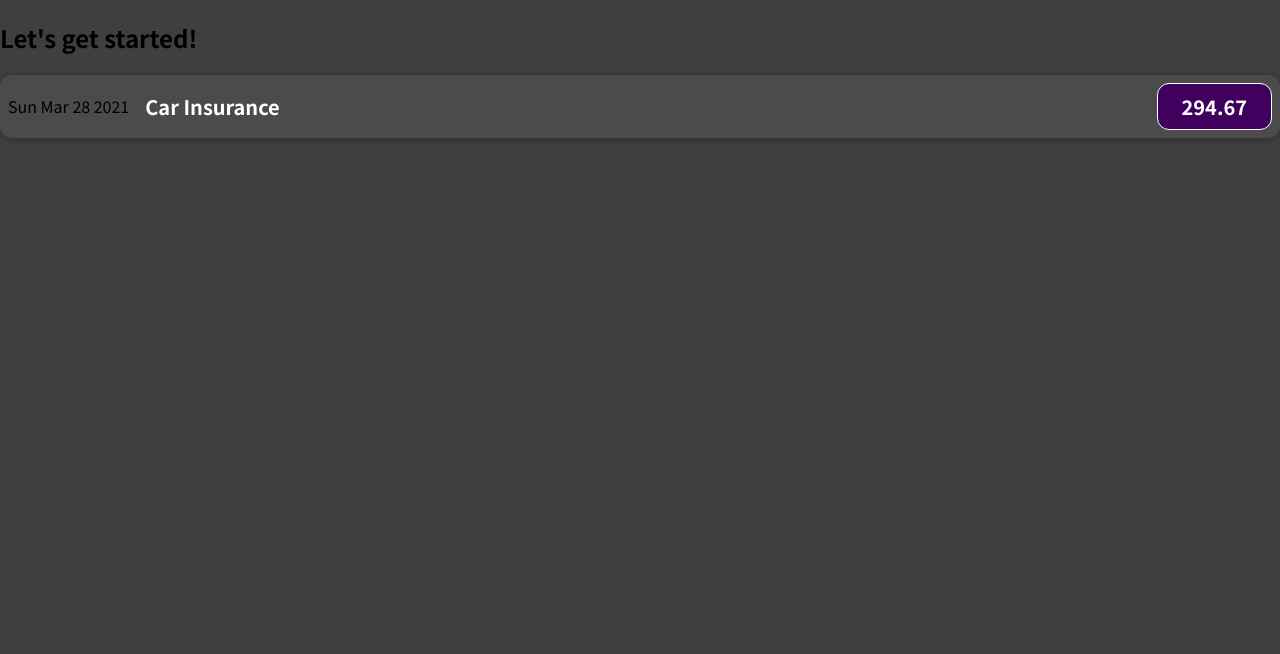
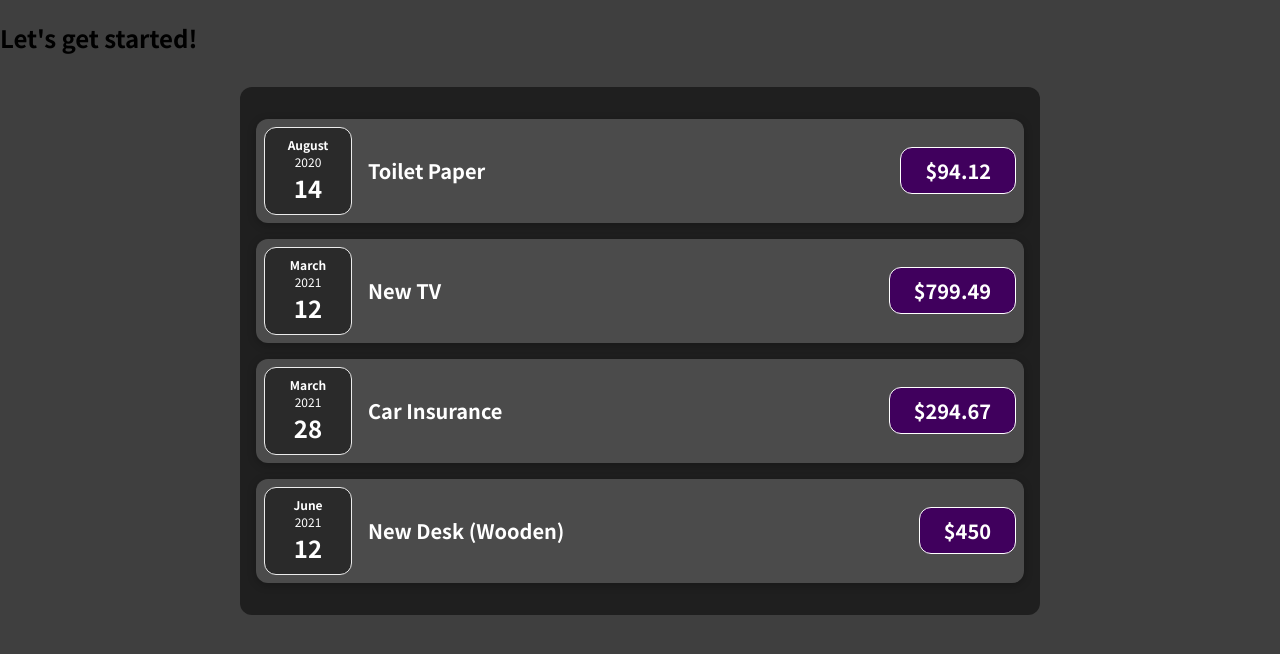
Before and after one commit to rifkiramadhan/react-js-mastering, a React (Create React App) app in the folder my-app/: page / in a window 1280 px wide. Shown: the top 654 px of the page. Built offline with nearby package versions, Linux system fonts and the light colour scheme; the HTML template or start-up script is replaced by a standard one.

Commit message:
Sending a training project to [React & Component Basics]

```diff
--- a/my-app/src/App.js
+++ b/my-app/src/App.js
@@ -1,10 +1,37 @@
-import ExpenseItem from './components/ExpenseItem';
+import Expenses from './components/Expenses';
 
 function App() {
+  const expenses = [
+    {
+      id: 'e1',
+      title: 'Toilet Paper',
+      amount: 94.12,
+      date: new Date(2020, 7, 14),
+    },
+    {
+      id: 'e2',
+      title: 'New TV',
+      amount: 799.49,
+      date: new Date(2021, 2, 12),
+    },
+    {
+      id: 'e3',
+      title: 'Car Insurance',
+      amount: 294.67,
+      date: new Date(2021, 2, 28),
+    },
+    {
+      id: 'e4',
+      title: 'New Desk (Wooden)',
+      amount: 450,
+      date: new Date(2021, 5, 12),
+    },
+  ];
+
   return (
     <div>
       <h2>Let's get started!</h2>
-      <ExpenseItem />
+      <Expenses items={expenses} />
     </div>
   );
 }
--- /dev/null
+++ b/my-app/src/components/ExpenseDate.css
@@ -0,0 +1,26 @@
+.expense-date {
+  display: flex;
+  flex-direction: column;
+  width: 5.5rem;
+  height: 5.5rem;
+  border: 1px solid #ececec;
+  background-color: #2a2a2a;
+  color: white;
+  border-radius: 12px;
+  align-items: center;
+  justify-content: center;
+}
+
+.expense-date__month {
+  font-size: 0.75rem;
+  font-weight: bold;
+}
+
+.expense-date__year {
+  font-size: 0.75rem;
+}
+
+.expense-date__day {
+  font-size: 1.5rem;
+  font-weight: bold;
+}
--- /dev/null
+++ b/my-app/src/components/ExpenseDate.js
@@ -0,0 +1,18 @@
+import React from 'react';
+import './ExpenseDate.css';
+
+function ExpenseDate(props) {
+  const month = props.date.toLocaleString('en-US', { month: 'long' });
+  const day = props.date.toLocaleString('en-US', { day: '2-digit' });
+  const year = props.date.getFullYear();
+
+  return (
+    <div className='expense-date'>
+      <div className='expense-date__month'>{month}</div>
+      <div className='expense-date__year'>{year}</div>
+      <div className='expense-date__day'>{day}</div>
+    </div>
+  );
+}
+
+export default ExpenseDate;
--- a/my-app/src/components/ExpenseItem.js
+++ b/my-app/src/components/ExpenseItem.js
@@ -1,16 +1,16 @@
 import './ExpenseItem.css';
+import ExpenseDate from './ExpenseDate';
 
-function ExpenseItem() {
-  const expenseDate = new Date(2021, 2, 28);
-  const expenseTitle = 'Car Insurance';
-  const expenseAmount = 294.67;
-
+function ExpenseItem(props) {
+  // const expenseDate = new Date(2021, 2, 28);
+  // const expenseTitle = 'Car Insurance';
+  // const expenseAmount = 294.67;
   return (
     <div className='expense-item'>
-      <div>{expenseDate.toDateString()}</div>
+      <ExpenseDate date={props.date} />
       <div className='expense-item__description'>
-        <h2>{expenseTitle}</h2>
-        <div className='expense-item__price'>{expenseAmount}</div>
+        <h2>{props.title}</h2>
+        <div className='expense-item__price'>${props.amount}</div>
       </div>
     </div>
   );
--- /dev/null
+++ b/my-app/src/components/Expenses.css
@@ -0,0 +1,9 @@
+.expenses {
+  padding: 1rem;
+  background-color: rgb(31, 31, 31);
+  margin: 2rem auto;
+  width: 50rem;
+  max-width: 95%;
+  border-radius: 12px;
+  box-shadow: 0 1px 8px rgba(0, 0, 0, 0, 25);
+}
--- /dev/null
+++ b/my-app/src/components/Expenses.js
@@ -0,0 +1,32 @@
+import React from 'react';
+import './Expenses.css';
+import ExpenseItem from './ExpenseItem';
+
+function Expenses(props) {
+  return (
+    <div className='expenses'>
+      <ExpenseItem
+        title={props.items[0].title}
+        amount={props.items[0].amount}
+        date={props.items[0].date}
+      />
+      <ExpenseItem
+        title={props.items[1].title}
+        amount={props.items[1].amount}
+        date={props.items[1].date}
+      />
+      <ExpenseItem
+        title={props.items[2].title}
+        amount={props.items[2].amount}
+        date={props.items[2].date}
+      />
+      <ExpenseItem
+        title={props.items[3].title}
+        amount={props.items[3].amount}
+        date={props.items[3].date}
+      />
+    </div>
+  );
+}
+
+export default Expenses;
```
